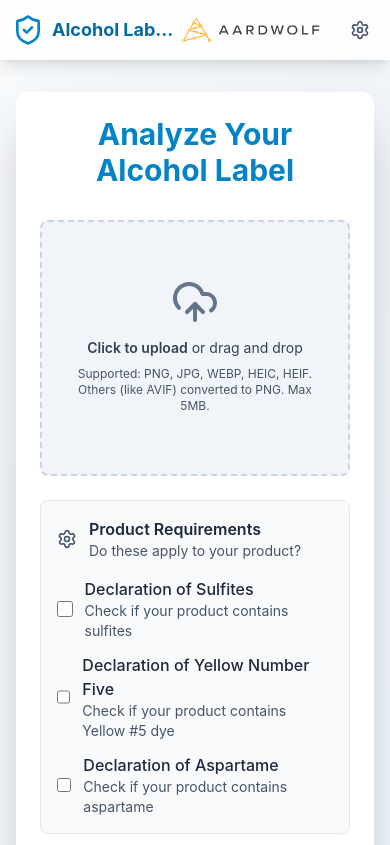
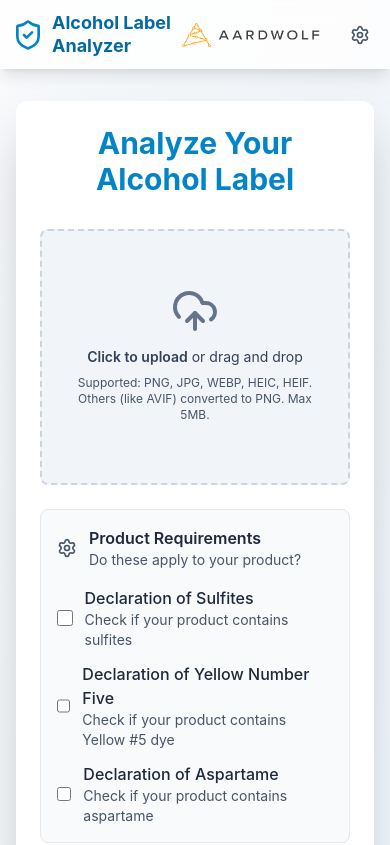
Before and after one commit to awsoft/alcohol-label-analyzer, a React (Vite) app: page / in a window 390 px wide. Shown: the top 845 px of the page. Built offline with nearby package versions, Linux system fonts and the light colour scheme; no server answers.

Commit message:
Fix mobile title wrapping: allow title to wrap to 2 lines instead of truncating

```diff
--- a/components/Header.tsx
+++ b/components/Header.tsx
@@ -42,8 +42,8 @@ export const Header: React.FC = () => {
       <div className="container mx-auto flex items-center justify-between">
         <div className="flex items-center space-x-2 md:space-x-3 flex-1 min-w-0">
           <ShieldCheck className={`h-8 w-8 md:h-10 md:w-10 flex-shrink-0 ${isDarkMode ? 'text-sky-500' : 'text-sky-600'}`} />
-          <h1 className={`text-lg md:text-2xl font-bold ${isDarkMode ? 'text-sky-400' : 'text-sky-700'} truncate`}>
-            Alcohol Label Analyzer
+          <h1 className={`text-lg md:text-2xl font-bold ${isDarkMode ? 'text-sky-400' : 'text-sky-700'} leading-tight`}>
+            <span className="line-clamp-2">Alcohol Label Analyzer</span>
           </h1>
         </div>
 
```
